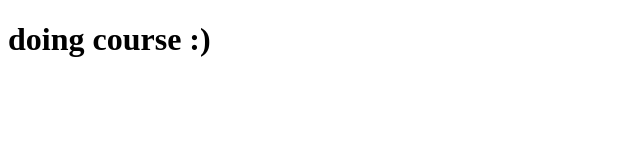
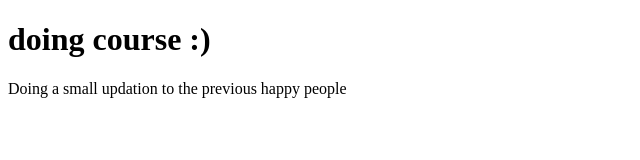
Before and after one commit to S-Saikrishna/coursera-prac, a plain HTML site: page site/index.html in a window 1280 px wide. Shown: the whole page, without its empty margins (0-640 px from the left). Drawn offline with Linux system fonts and the light colour scheme.

Commit message:
small change

```diff
--- a/site/index.html
+++ b/site/index.html
@@ -6,5 +6,7 @@
 </head>
 <body>
 <h1> doing course :)</h1>
+ Doing a small updation to the previous
+ happy people
 </body>
 </html>
```
